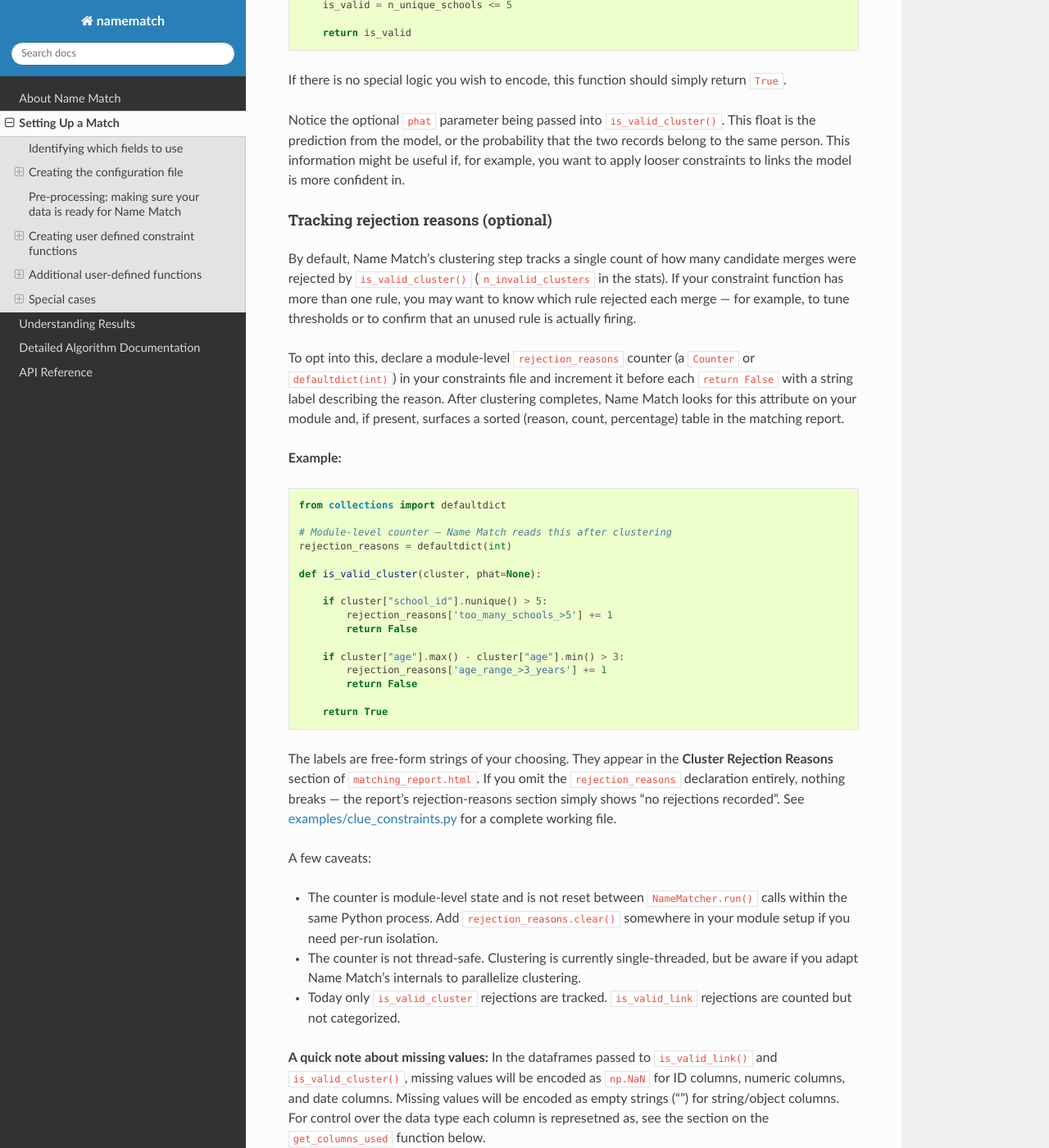
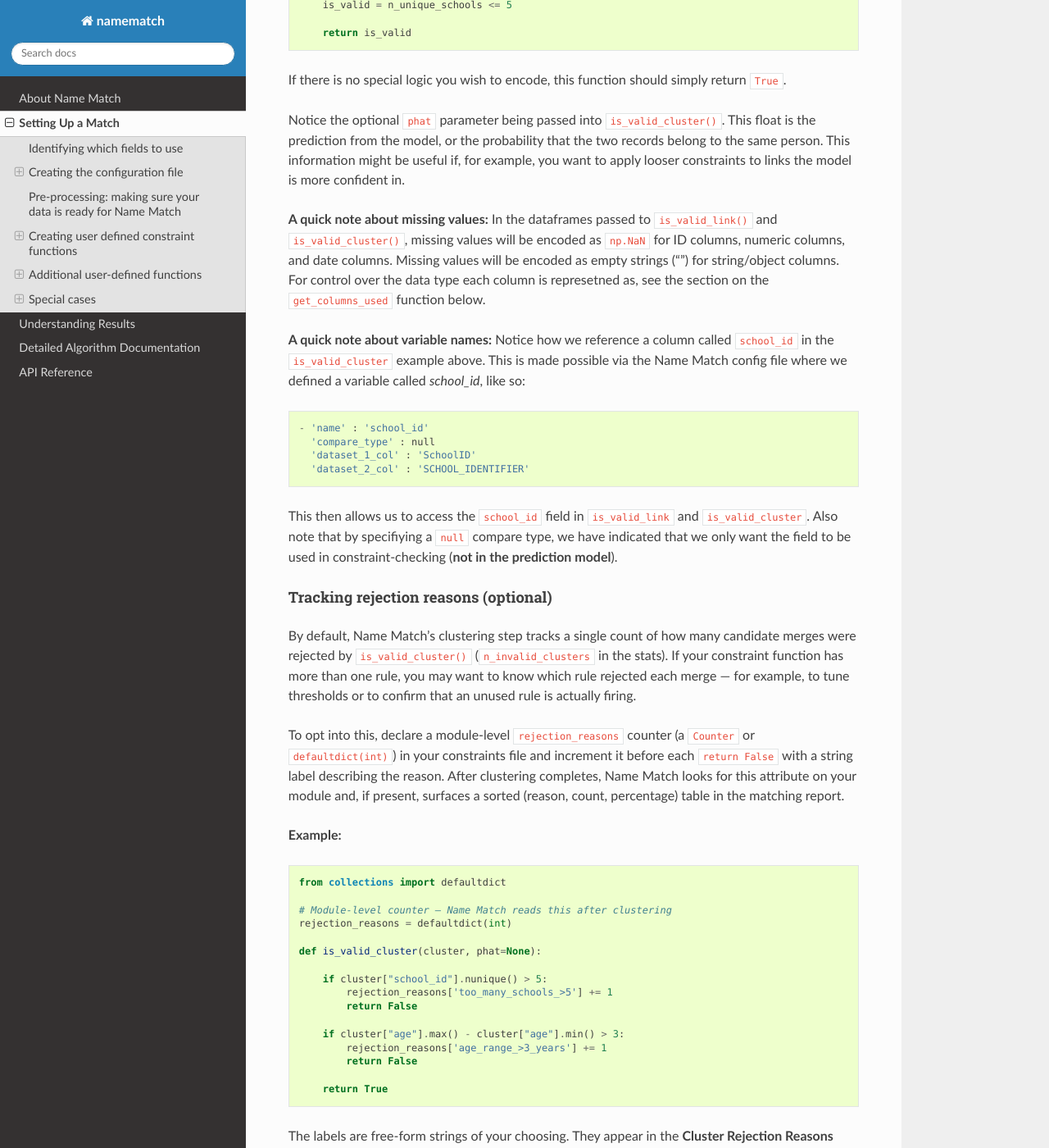
Before and after one commit to urban-labs/namematch, a Sphinx documentation site: the page built from docs/source/match_setup.rst, in a window 1280 px wide and 1400 px high, scrolled down 6816 px. Shown: the whole window at 82% size. Built offline with Sphinx 7.4.7 and the Read the Docs theme 3.1.0, drawn with Linux system fonts in a browser that asks for light colours; formulas are drawn with MathJax 3; some of the changed text lies outside the part shown.

Commit message:
docs(match_setup): move 'Tracking rejection reasons' below the general notes
Originally placed between is_valid_cluster()'s body and the two
"A quick note about ..." paragraphs (about missing values and variable
names) which apply to both is_valid_link() AND is_valid_cluster().
Moving the new subsection below those notes preserves the original
flow — readers see is_valid_link, is_valid_cluster, then the general
notes for both, then the rejection-reasons extension as its own topic.

No content changes; pure reorganization.

Co-Authored-By: Claude Opus 4.7 (1M context) <noreply@anthropic.com>

```diff
--- a/docs/source/match_setup.rst
+++ b/docs/source/match_setup.rst
@@ -224,6 +224,19 @@ If there is no special logic you wish to encode, this function should simply ret
 
 Notice the optional ``phat`` parameter being passed into ``is_valid_cluster()``. This float is the prediction from the model, or the probability that the two records belong to the same person. This information might be useful if, for example, you want to apply looser constraints to links the model is more confident in.
 
+**A quick note about missing values:** In the dataframes passed to ``is_valid_link()`` and ``is_valid_cluster()``, missing values will be encoded as ``np.NaN`` for ID columns, numeric columns, and date columns. Missing values will be encoded as empty strings ("") for string/object columns. For control over the data type each column is represetned as, see the section on the ``get_columns_used`` function below.
+
+**A quick note about variable names:** Notice how we reference a column called ``school_id`` in the ``is_valid_cluster`` example above. This is made possible via the Name Match config file where we defined a variable called `school_id`, like so:
+::
+
+    - 'name' : 'school_id'
+      'compare_type' : null
+      'dataset_1_col' : 'SchoolID'
+      'dataset_2_col' : 'SCHOOL_IDENTIFIER'
+
+This then allows us to access the ``school_id`` field in ``is_valid_link`` and ``is_valid_cluster``. Also note that by specifiying a ``null`` compare type, we have indicated that we only want the field to be used in constraint-checking (**not in the prediction model**).
+
+
 Tracking rejection reasons (optional)
 +++++++++++++++++++++++++++++++++++++
 
```
Also changed, not shown: other parts of docs/source/match_setup.rst (+0 -13 lines).
